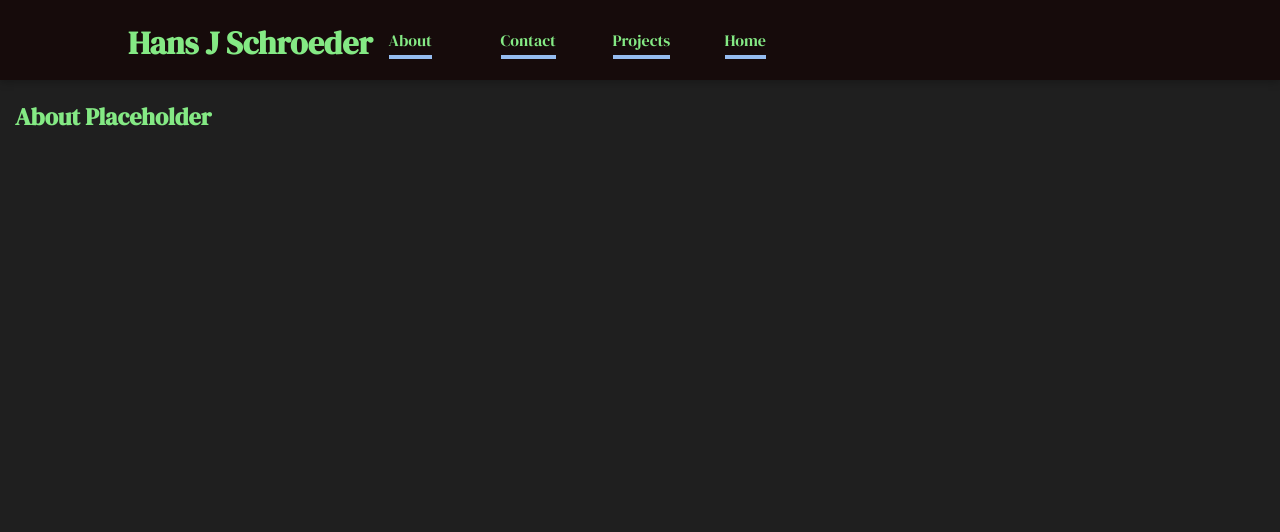
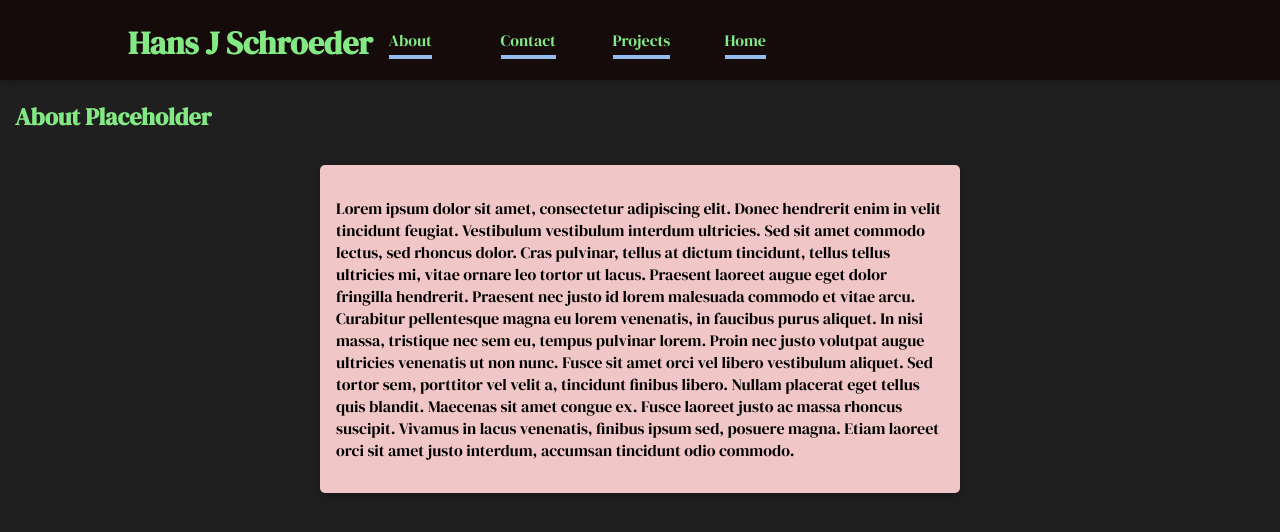
Before and after one commit to hajschroeder/HansJPortfolio, a React (Create React App) app: page /about in a window 1280 px wide. Shown: the top 532 px of the page. Built offline with nearby package versions, Linux system fonts and the light colour scheme.

Commit message:
include Card

```diff
--- a/src/components/About/About.js
+++ b/src/components/About/About.js
@@ -1,19 +1,17 @@
 import React, { useState } from 'react';
-import { Transition } from 'react-transition-group';
 import classes from './About.module.css';
+import Card from '../Layout/Card';
 
 const About = () => {
   const [inProp, setInProp] = useState(true);
 
   return (
     <div>
-      <Transition in={inProp} timeout={2000}>
-        {(state) => (
-          <div className={`${classes.fade} ${state === 'entering' ? classes.fadeEnter : state === 'entered' ? classes.fadeEnterActive : state === 'exiting' ? classes.fadeExit : ''}`}>
             <h2>About Placeholder</h2>
-          </div>
-        )}
-      </Transition>
+            <Card>
+              <p>Lorem ipsum dolor sit amet, consectetur adipiscing elit. Donec hendrerit enim in velit tincidunt feugiat. Vestibulum vestibulum interdum ultricies. Sed sit amet commodo lectus, sed rhoncus dolor. Cras pulvinar, tellus at dictum tincidunt, tellus tellus ultricies mi, vitae ornare leo tortor ut lacus. Praesent laoreet augue eget dolor fringilla hendrerit. Praesent nec justo id lorem malesuada commodo et vitae arcu. Curabitur pellentesque magna eu lorem venenatis, in faucibus purus aliquet. In nisi massa, tristique nec sem eu, tempus pulvinar lorem. Proin nec justo volutpat augue ultricies venenatis ut non nunc. Fusce sit amet orci vel libero vestibulum aliquet. Sed tortor sem, porttitor vel velit a, tincidunt finibus libero. Nullam placerat eget tellus quis blandit. Maecenas sit amet congue ex. Fusce laoreet justo ac massa rhoncus suscipit. Vivamus in lacus venenatis, finibus ipsum sed, posuere magna. Etiam laoreet orci sit amet justo interdum, accumsan tincidunt odio commodo.</p>
+            </Card>
+
     </div>
   );
 };
--- a/src/components/About/About.module.css
+++ b/src/components/About/About.module.css
@@ -1,3 +1,5 @@
+
+
 .fade-enter {
   opacity: 0;
 }
```
